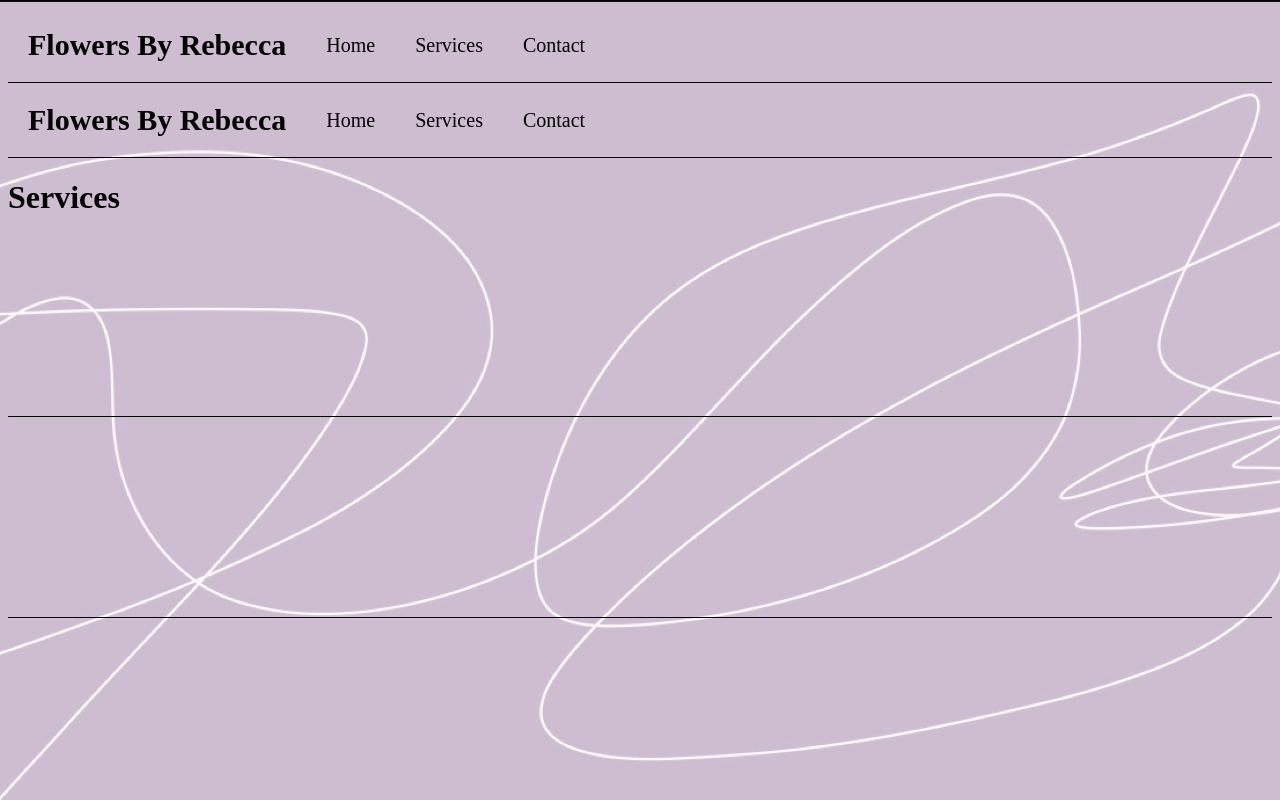
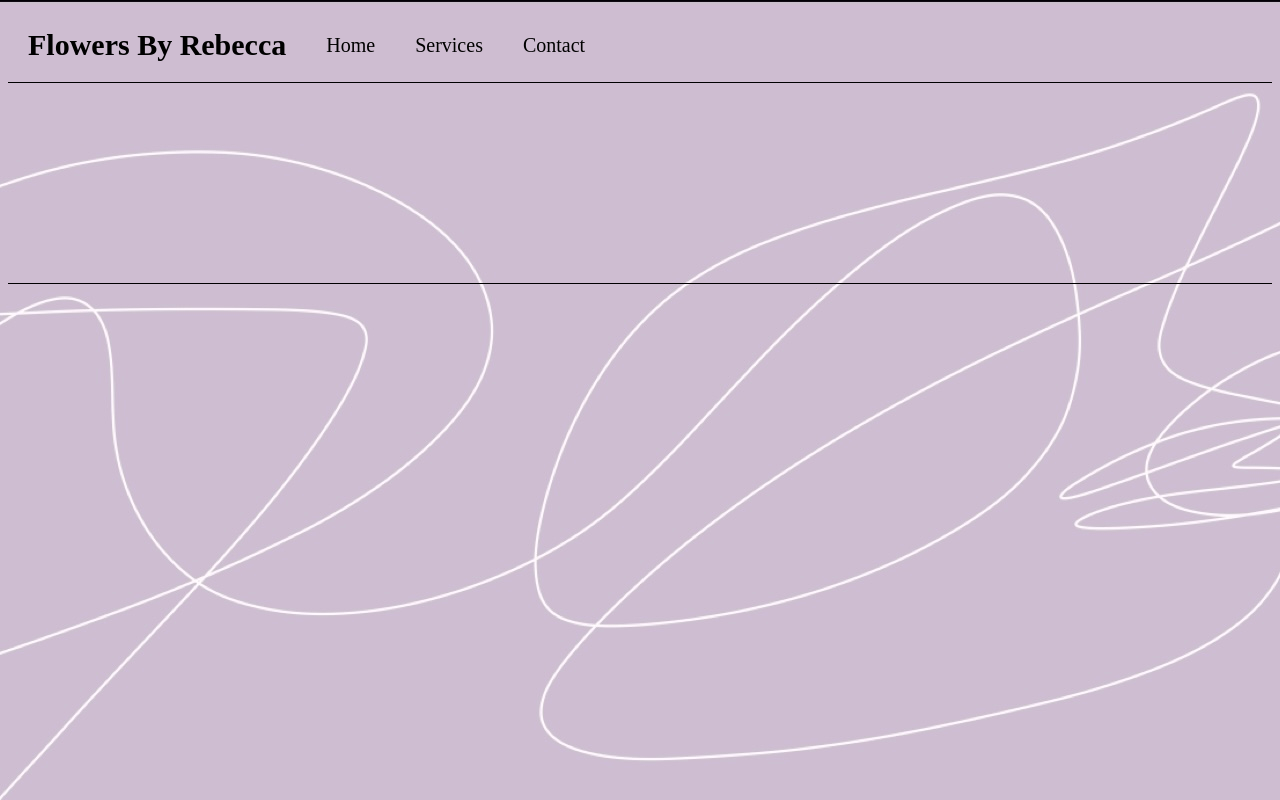
Before and after one commit to AlexOcegueda/FlowersByRebecca, a React (Create React App) app: page /Services in a window 1280 px wide. Built offline with nearby package versions, Linux system fonts and the light colour scheme; a web font is replaced by a local one.

Commit message:
removed double header and footer in services

```diff
--- a/src/pages/Services.js
+++ b/src/pages/Services.js
@@ -1,13 +1,8 @@
 import React from 'react';
-import NavBar from '../components/NavBar/NavBar';
-import Footer from '../components/Footer/FooterBar';
 
 export default function Services() {
   return (
     <>
-      <NavBar />
-      <h1>Services</h1>
-      <Footer />
     </>
   )
 }
```
